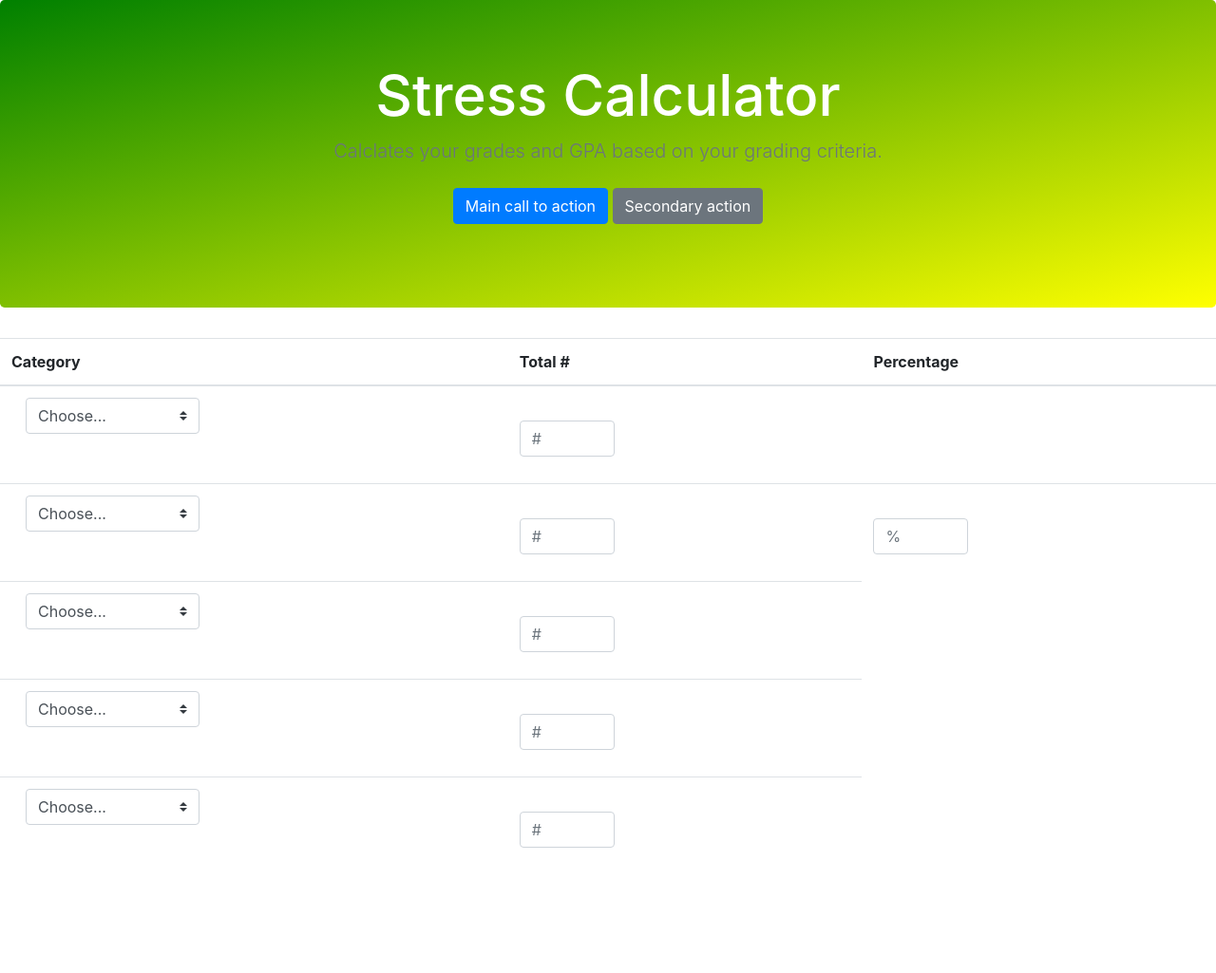
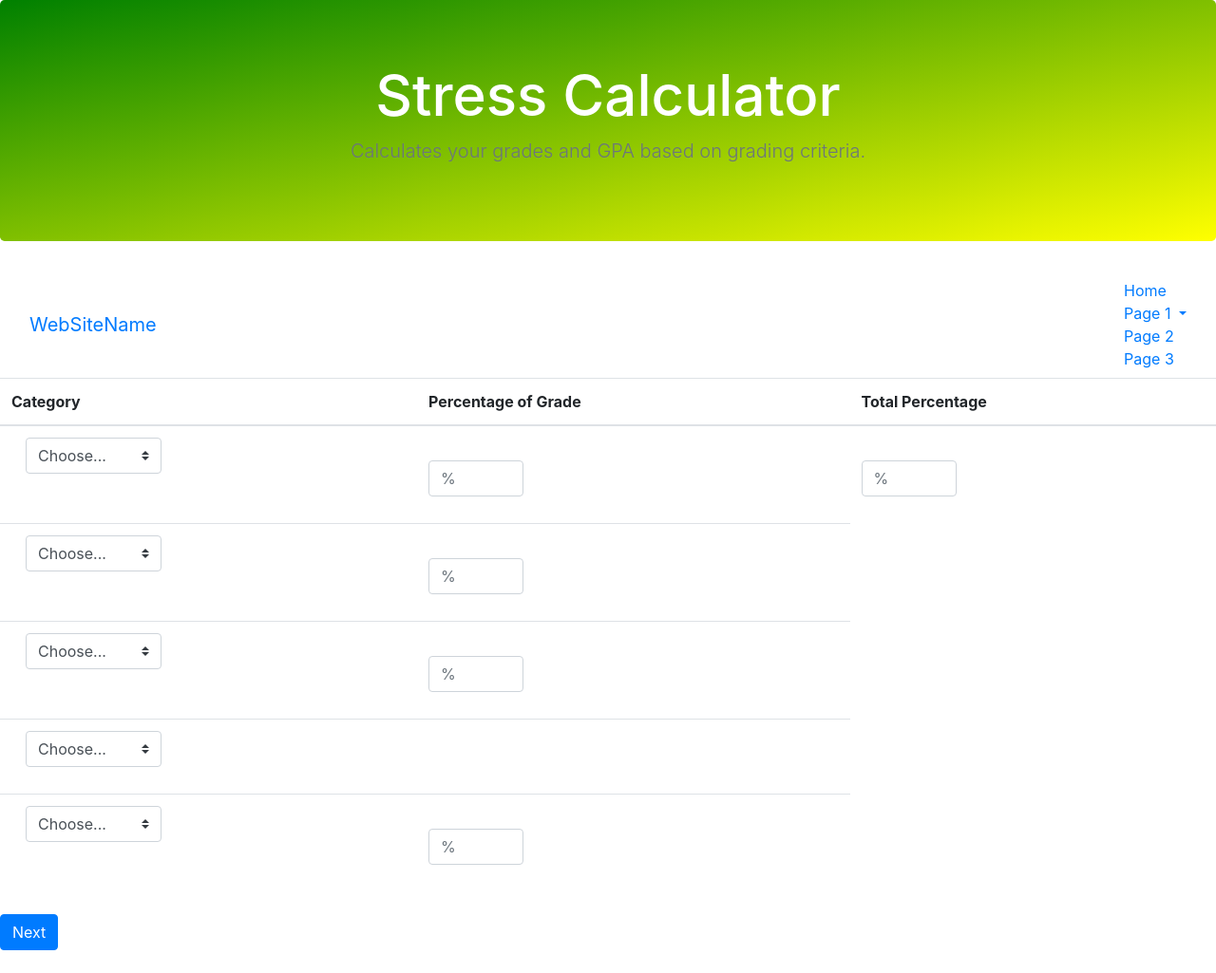
Before and after one commit to sarora324/grades, a Flask app: page / in a window 1280 px wide. Shown: the whole page at 95% size. Before the commit the page ends 893 px from the top, so only its background shows below. Run offline with Flask 2, Linux system fonts and the light colour scheme; some libraries are stand-ins or nearby versions.

Commit message:
Fixing merges/Staging?

```diff
--- a/wimbeldon_serve/templates/homepage.html
+++ b/wimbeldon_serve/templates/homepage.html
@@ -14,25 +14,43 @@
 
   <body>
 
-  <main role="main">
 
 
     <section class="jumbotron text-center">
       <div class="container">
         <h1 class="jumbotron-heading">Stress Calculator</h1>
-        <p class="lead text-muted">Calclates your grades and GPA based on your grading criteria.</p>
-        <p>
-          <a href="#" class="btn btn-primary my-2">Main call to action</a>
-          <a href="#" class="btn btn-secondary my-2">Secondary action</a>
-        </p>
+        <p class="lead text-muted">Calculates your grades and GPA based on grading criteria.</p>
+
       </div>
     </section>
+
+    <nav class="navbar navbar-inverse">
+    <div class="container-fluid">
+      <div class="navbar-header">
+        <a class="navbar-brand" href="#">WebSiteName</a>
+      </div>
+      <ul class="nav navbar-nav">
+        <li class="active"><a href="#">Home</a></li>
+        <li class="dropdown">
+          <a class="dropdown-toggle" data-toggle="dropdown" href="#">Page 1
+          <span class="caret"></span></a>
+          <ul class="dropdown-menu">
+            <li><a href="#">Page 1-1</a></li>
+            <li><a href="#">Page 1-2</a></li>
+            <li><a href="#">Page 1-3</a></li>
+          </ul>
+        </li>
+        <li><a href="#">Page 2</a></li>
+        <li><a href="#">Page 3</a></li>
+      </ul>
+    </div>
+  </nav>
     <table class="table">
     <thead>
     <tr>
       <th scope="col">Category</th>
-      <th scope="col">Total #</th>
-      <th scope="col">Percentage</th>
+      <th scope="col">Percentage of Grade</th>
+      <th scope="col">Total Percentage</th>
 
     </tr>
     </thead>
@@ -54,9 +72,16 @@
          <form>
                 <div class="form-group">
                   <label for="exampleFormControlInput1"></label>
-                  <input type="email" class="form-control" id="exampleFormControlInput1" placeholder="#">
+                  <input type="email" class="form-control" id="exampleFormControlInput1" placeholder="%">
                 </div></td>
             </form> </td>
+            <td>
+              <form>
+                <div class="form-group">
+                  <label for="exampleFormControlInput1"></label>
+                  <input type="email" class="form-control" id="exampleFormControlInput1" placeholder="%">
+                </div></td>
+              </form>
 
     </tr>
     <tr>
@@ -76,18 +101,9 @@
         <form method="POST">
           <div class="form-group">
             <label for="exampleFormControlInput1"></label>
-            <input name="number_assign" type="email" class="form-control" id="exampleFormControlInput1" placeholder="#">
+            <input type="email" class="form-control" id="exampleFormControlInput1" placeholder="%">
           </div></td>
         </form>
-        <td>
-          <form>
-            <div class="form-group">
-              <label for="exampleFormControlInput1"></label>
-              <input type="email" class="form-control" id="exampleFormControlInput1" placeholder="%">
-            </div></td>
-          </form>
-
-
     </tr>
     <tr>
       <th scope="row">  <div class="col-md-5 mb-3">
@@ -106,7 +122,7 @@
         <form>
           <div class="form-group">
             <label for="exampleFormControlInput1"></label>
-            <input type="email" class="form-control" id="exampleFormControlInput1" placeholder="#">
+            <input type="email" class="form-control" id="exampleFormControlInput1" placeholder="%">
           </div></td>
         </form>
 
@@ -127,7 +143,6 @@
           <form>
                   <div class="form-group">
                     <label for="exampleFormControlInput1"></label>
-                    <input type="email" class="form-control" id="exampleFormControlInput1" placeholder="#">
                   </div></td>
                 </form></td>
 
@@ -148,7 +163,7 @@
              <form>
                     <div class="form-group">
                       <label for="exampleFormControlInput1"></label>
-                      <input type="email" class="form-control" id="exampleFormControlInput1" placeholder="#">
+                      <input type="email" class="form-control" id="exampleFormControlInput1" placeholder="%">
                     </div></td>
                   </form></td>
 
@@ -156,8 +171,10 @@
     </tr>
     </tbody>
     </table>
+    <p>
+      <a href="#" class="btn btn-primary my-2">Next</a>
 
-
+    </p>
 <script src="https://stackpath.bootstrapcdn.com/bootstrap/3.4.0/js/bootstrap.min.js" integrity="sha384-vhJnz1OVIdLktyixHY4Uk3OHEwdQqPppqYR8+5mjsauETgLOcEynD9oPHhhz18Nw" crossorigin="anonymous"></script>
 
   </body>
```
